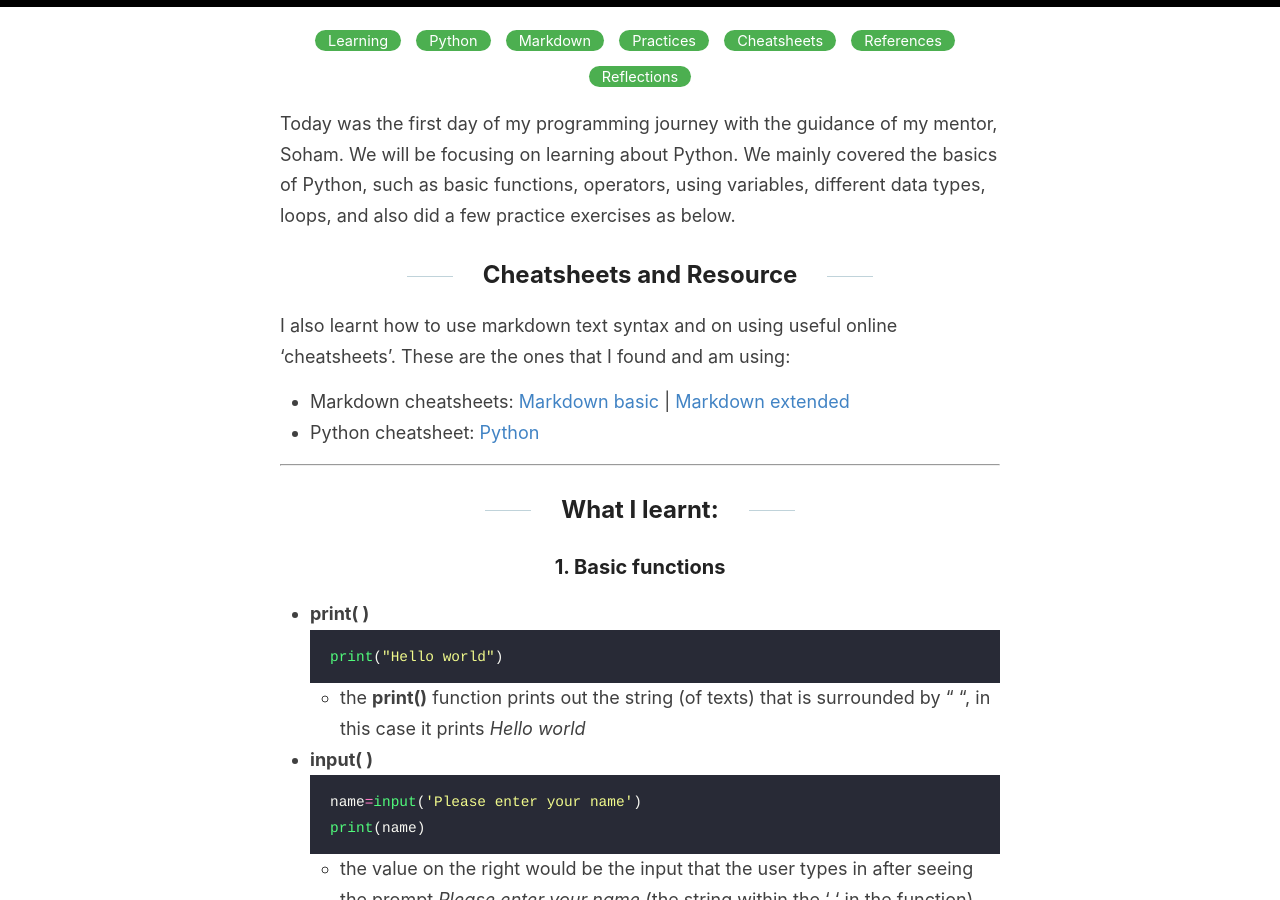
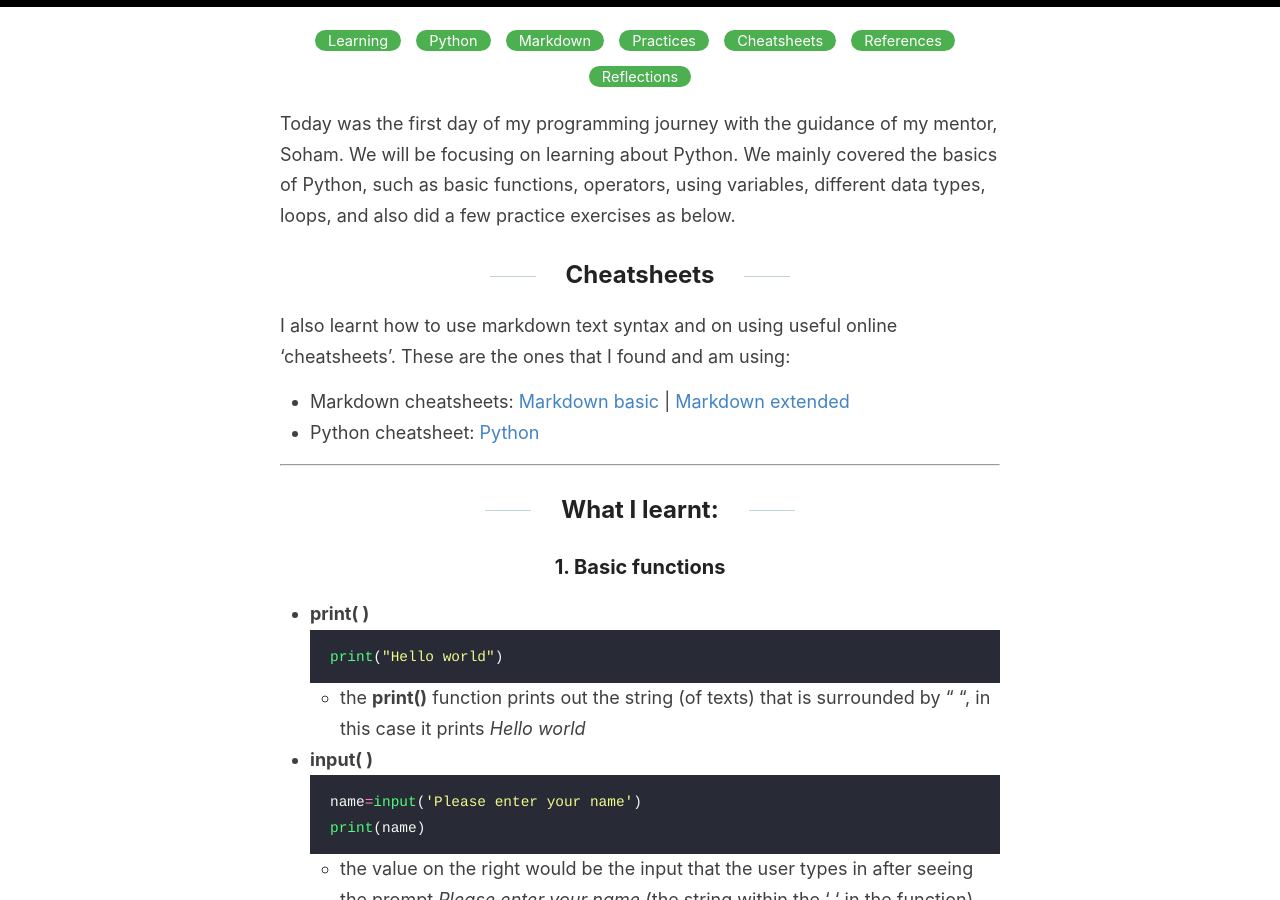
Before and after one commit to liawbeile/liawbeile.github.io, a Jekyll site: the page built from _posts/2021-3-26-march26.md, in a window 1280 px wide and 900 px high, scrolled down 305 px. Built offline with Jekyll 4.4.1, drawn with Linux system fonts in a browser that asks for light colours.

Commit message:
update post

```diff
--- a/_posts/2021-3-26-march26.md
+++ b/_posts/2021-3-26-march26.md
@@ -6,7 +6,7 @@ categories: Learning Python Markdown Practices Cheatsheets References Reflection
 
 Today was the first day of my programming journey with the guidance of my mentor, Soham. We will be focusing on learning about Python. We mainly covered the basics of Python, such as basic functions, operators, using variables, different data types, loops, and also did a few practice exercises as below.
 
-## Cheatsheets and Resource
+## Cheatsheets
 
 I also learnt how to use markdown text syntax and on using useful online 'cheatsheets'. These are the ones that I found and am using:
 - Markdown cheatsheets: [Markdown basic](https://www.markdownguide.org/basic-syntax/) \| [Markdown extended](https://www.markdownguide.org/extended-syntax/)
```
